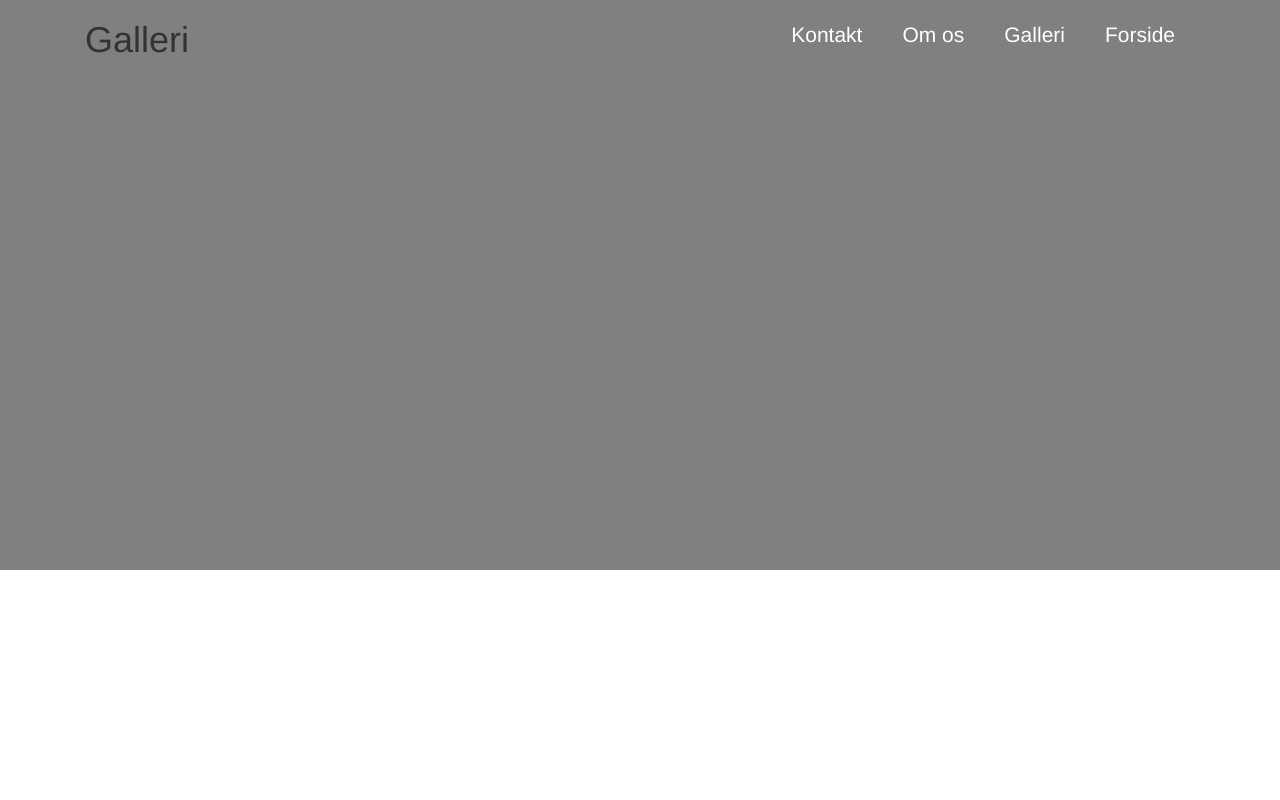
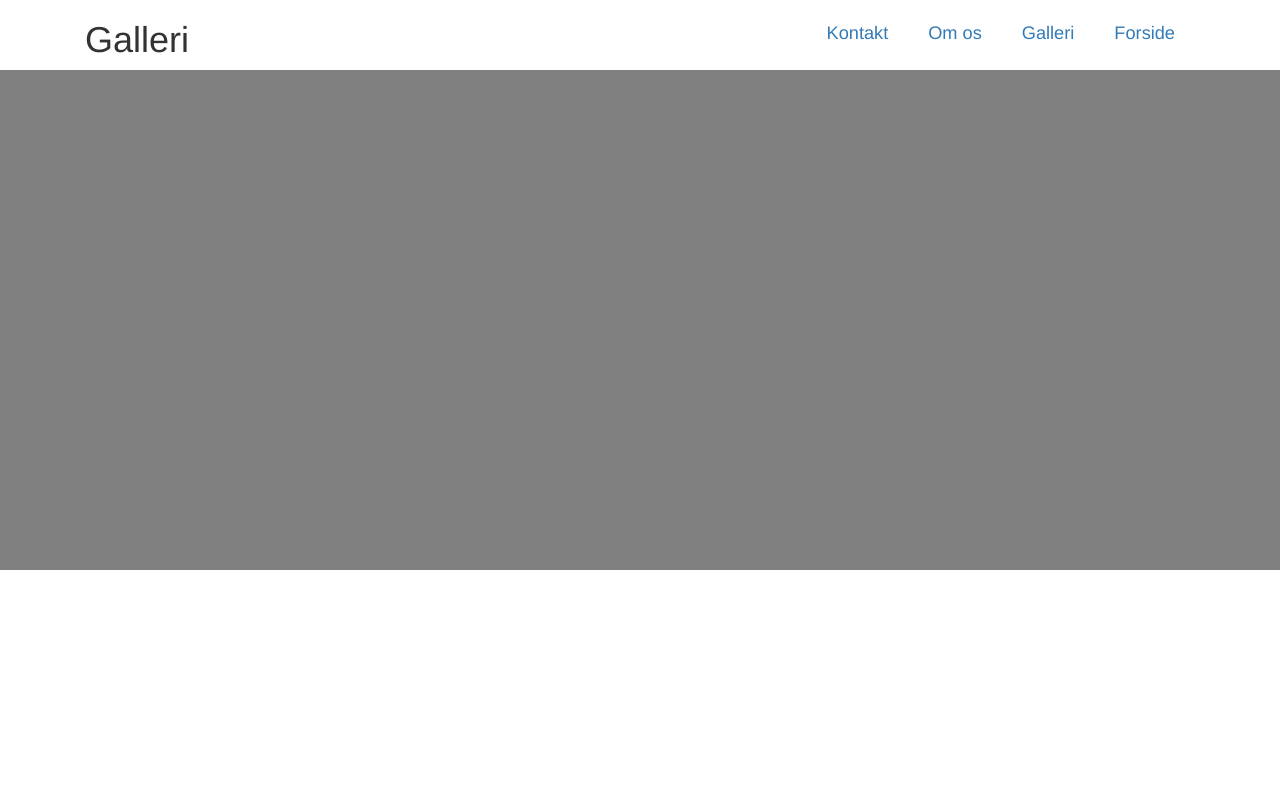
Before and after one commit to CrappyCowboy/Projektopgave.Webshop, a plain HTML site: page index.html in a window 1280 px wide. Shown: the top 800 px of the page. Drawn offline with nearby package versions, Linux system fonts and the light colour scheme; files that its build step writes are made by us from their sources.

Commit message:
Opdaterede index + css

```diff
--- a/index.html
+++ b/index.html
@@ -6,7 +6,7 @@
     <meta name="viewport" content="width=device-width, initial-scale=1">
     <title></title>
 
-    <link rel="stylesheet" href="webshop-css.css">
+    <link rel="stylesheet" href="CSS/webshop-css.css">
 
     <link rel="stylesheet" href="https://maxcdn.bootstrapcdn.com/bootstrap/3.3.7/css/bootstrap.min.css">
 
@@ -17,8 +17,7 @@
 
 <body>
 
-   <div class="container-fluid">
-
+   <div class="nav">
            <div class="container">
                <div class="col-md-3 col-sm-12">
                    <h1>Galleri</h1>
@@ -33,12 +32,19 @@
                    </ul>
                </div>
            </div>
+    </div>
 
-       <div></div>
+    <div class="container-fluid">
 
     </div>
 
+    <div class="site" class="container">
 
+    </div>
+
+    <div class="footer" class="container">
+
+    </div>
 
 </body>
 </html>
--- a/webshop-css.css
+++ b/webshop-css.css
@@ -6,6 +6,14 @@ body {
 .container-fluid {
     height: 570px;
     background: grey;
+    padding-top: 70px;
+}
+
+.nav {
+    width: 100%;
+    background: white;
+    height: 70px;
+    position: fixed;
 }
 
 h1 {
@@ -15,10 +23,18 @@ h1 {
 li {
     display: inline;
     float: right;
-    font-size: 1.5em;
+    font-size: 1.3em;
     padding: 20px 20px;
 }
 
 li a {
-    color: white;
 }
+
+.site {
+    height: 1000px;
+}
+
+.footer {
+    height: 200px;
+    background: grey;
+}
```
Lines whose indentation alone changed are shown as unchanged.
